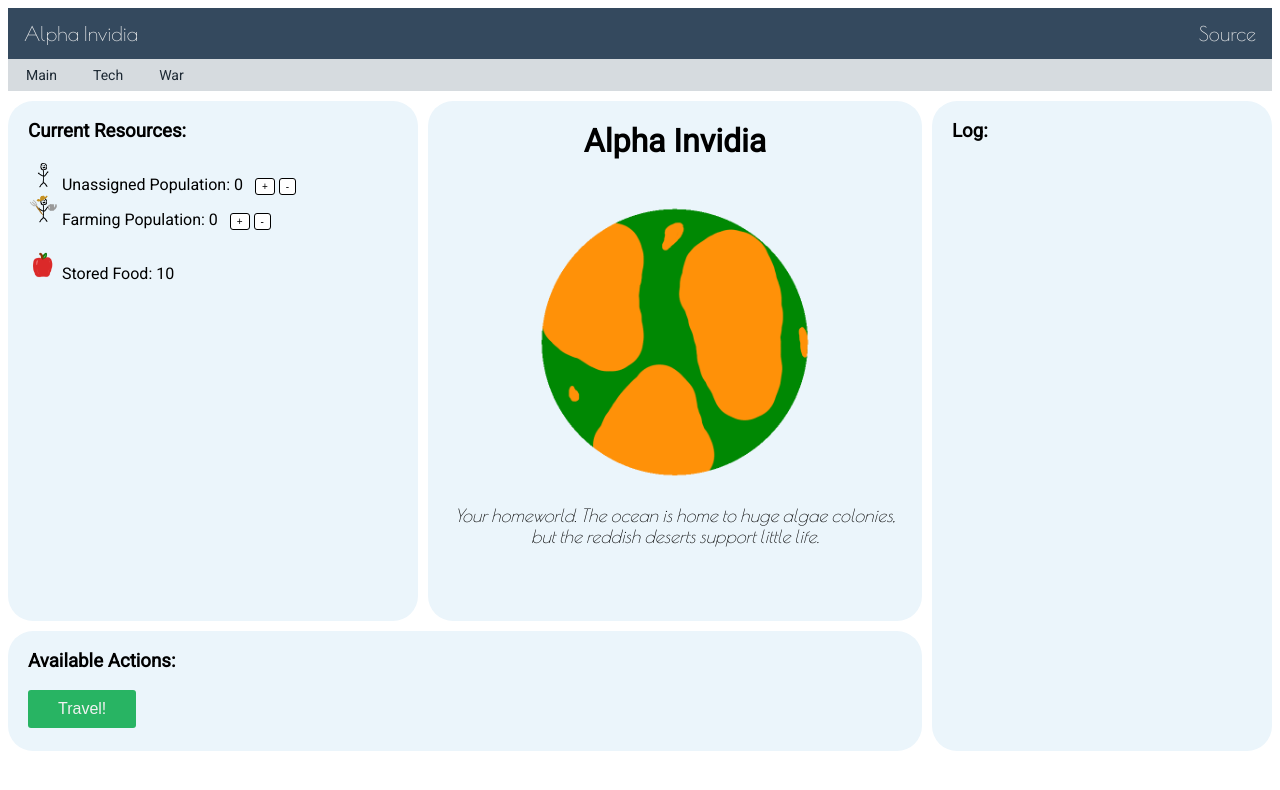
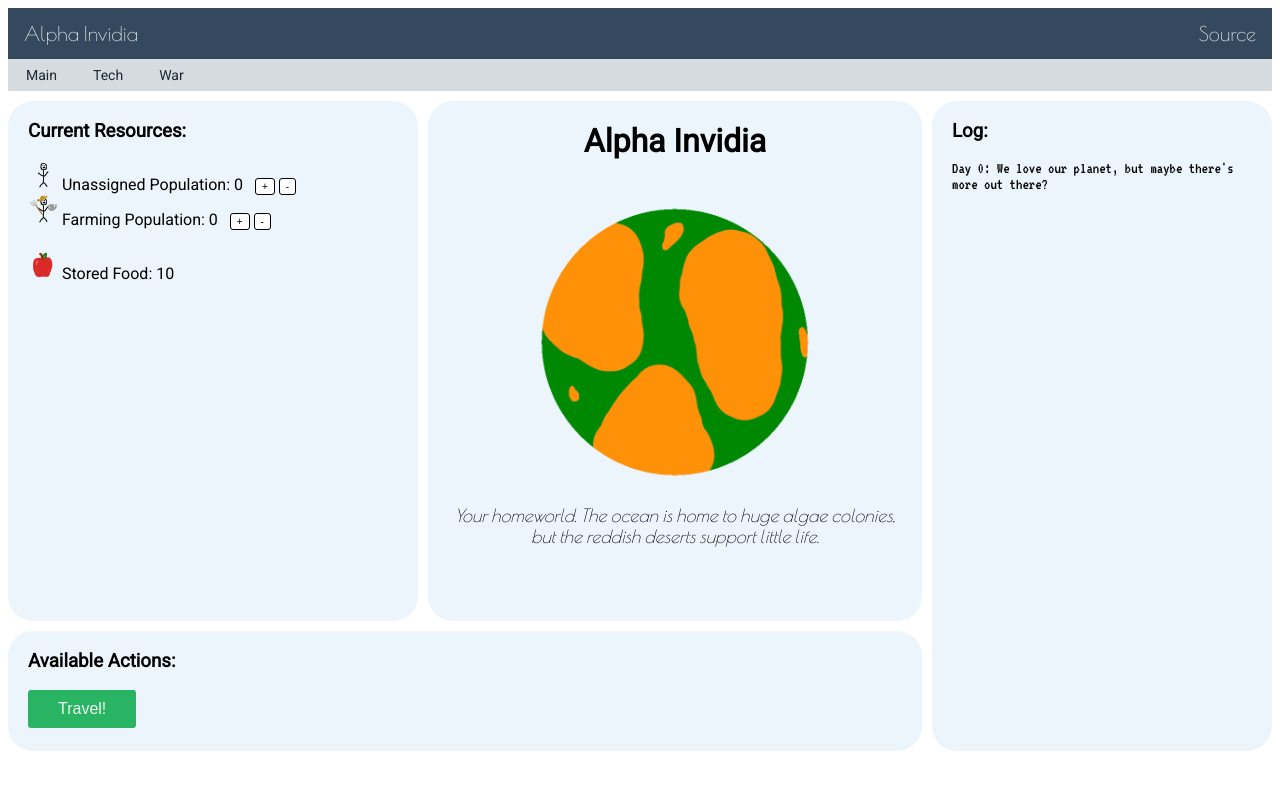
Before and after one commit to ToastedQuarks/alpha-invidia, a plain HTML site: page index.html in a window 1280 px wide. Drawn offline with nearby package versions, Linux system fonts and the light colour scheme.

Commit message:
improved log messages with timestamp and font added a welcome log message on page load

```diff
--- a/css/game.css
+++ b/css/game.css
@@ -1,6 +1,7 @@
 /* Import fonts */
 @import url('https://fonts.googleapis.com/css?family=Poiret+One');
 @import url('https://fonts.googleapis.com/css?family=Roboto');
+@import url('https://fonts.googleapis.com/css?family=VT323');
 
 /* Main Navigation Bar */
 
@@ -125,6 +126,8 @@
   width: 295px;
   height: 570px;
   float: left;
+  font-family: 'VT323', monospace;
+  font-size: 16px;
 }
 
 /* Generic Div */
--- a/index.html
+++ b/index.html
@@ -64,7 +64,7 @@
       <div class="logbox" id="logContanier">
         <h3>Log:</h3>
         <div class="logtext">
-          <ul id="gameLog">
+          <ul id="gameLog" style="list-style-type:none;margin:0;padding:0;">
           </ul>
         </div>
       </div>
--- a/js/game.js
+++ b/js/game.js
@@ -20,7 +20,8 @@ function swapToWar() {
 
 function createLogMessage(message) {
   var newLi = document.createElement("li");
-  var newText = document.createTextNode(message);
+  var timestamp = store.getState().time;
+  var newText = document.createTextNode("Day " + timestamp + ": " + message);
   newLi.appendChild(newText);
   var logList = document.getElementById("gameLog");
   var msgCount = logList.getElementsByTagName("li").length;
@@ -35,6 +36,8 @@ function createLogMessage(message) {
 }
 
 window.onload = function() {
+  createLogMessage("We love our planet, but maybe there's more out there?")
+
   //Planet
   var currentPlanet;
   watchBranch(store, ["currentPlanet"], function(newPlanet){
```
